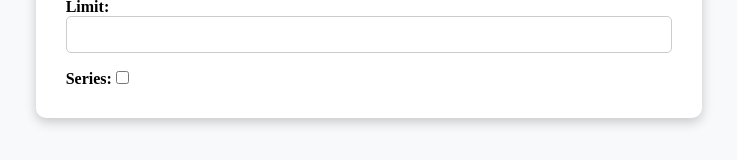
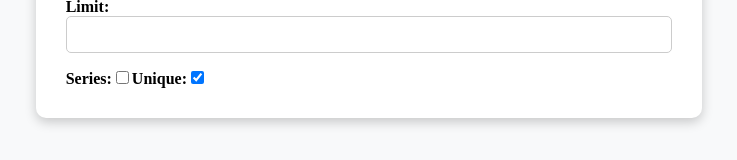
Before and after one commit to Sainekt/fyo-parse, a Next.js app: page / in a window 1280 px wide. Shown: the part 435-595 px from the top of the page, without its empty margins (271-1008 px from the left). Built offline with nearby package versions, Linux system fonts and the light colour scheme.

Commit message:
add unique checkbox

```diff
--- a/src/app/components/Main.jsx
+++ b/src/app/components/Main.jsx
@@ -11,6 +11,7 @@ export default function Main() {
     const [loader, setLoader] = useState(false);
     const [formError, setFormError] = useState(null);
     const [copy, setCopy] = useState(false);
+    const [unique, setUnique] = useState(true);
 
     async function handleSend(event) {
         event.preventDefault();
@@ -73,22 +74,24 @@ export default function Main() {
     }
     useEffect(() => {
         if (!defaultData) return;
-        if (!limit) {
-            setStringData(null);
-            return setData(defaultData);
-        }
         const newData = [];
         let models = '';
+        const uniqueSet = new Set();
         for (const element of defaultData) {
+            if (unique) {
+                if (uniqueSet.has(element.model)) {
+                    continue;
+                }
+                uniqueSet.add(element.model);
+            }
             const newModel = getString(element);
-
-            if ((models + newModel).length > limit) break;
+            if (limit && (models + newModel).length > limit) break;
             models += newModel;
             newData.push(element);
         }
         setStringData(models);
         setData(newData);
-    }, [defaultData, limit, series]);
+    }, [defaultData, limit, series, unique]);
 
     return (
         <div className='grid-container'>
@@ -137,6 +140,15 @@ export default function Main() {
                     type='checkbox'
                     onChange={(event) => setSeries(event.target.checked)}
                 />
+                <label htmlFor='unique' className='label'>
+                    Unique:
+                </label>
+                <input
+                    id='unique'
+                    type='checkbox'
+                    checked={unique}
+                    onChange={(event) => setUnique(event.target.checked)}
+                />
                 <br />
                 {defaultData ? (
                     <button
```
